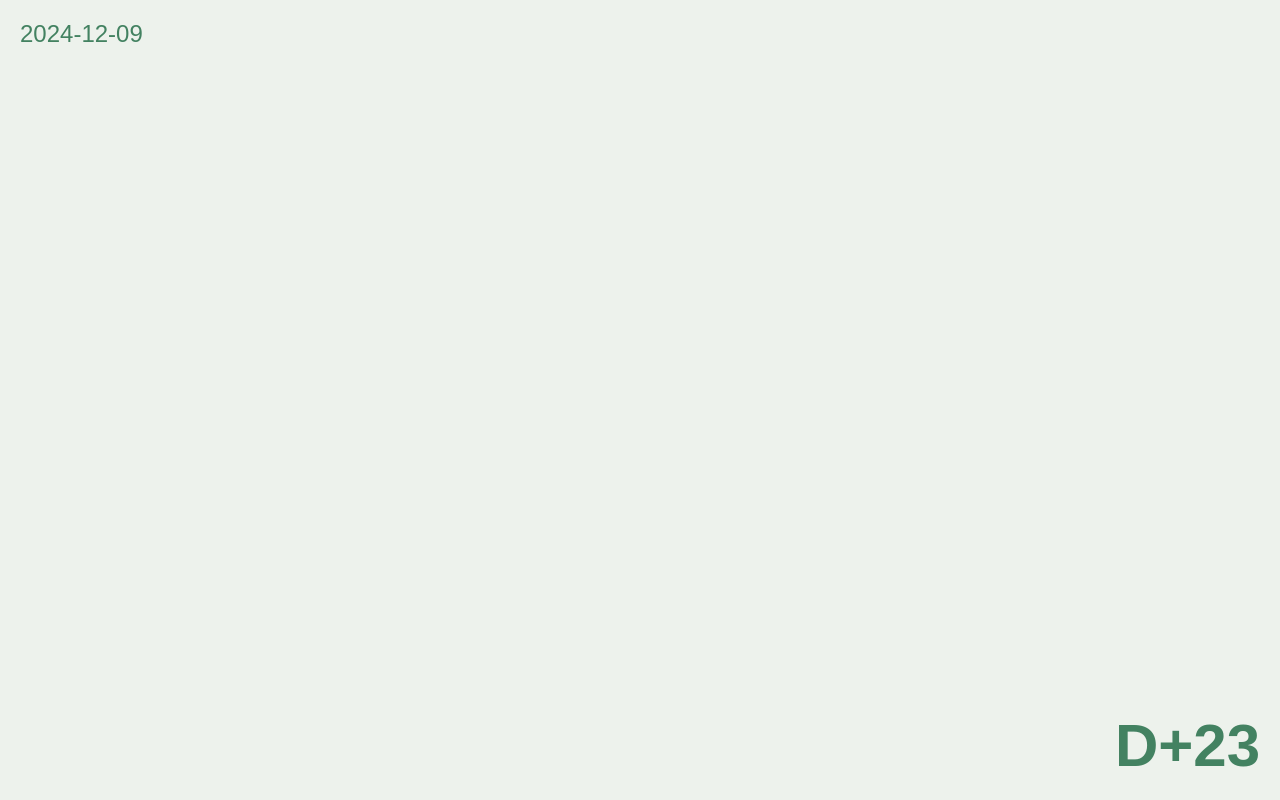
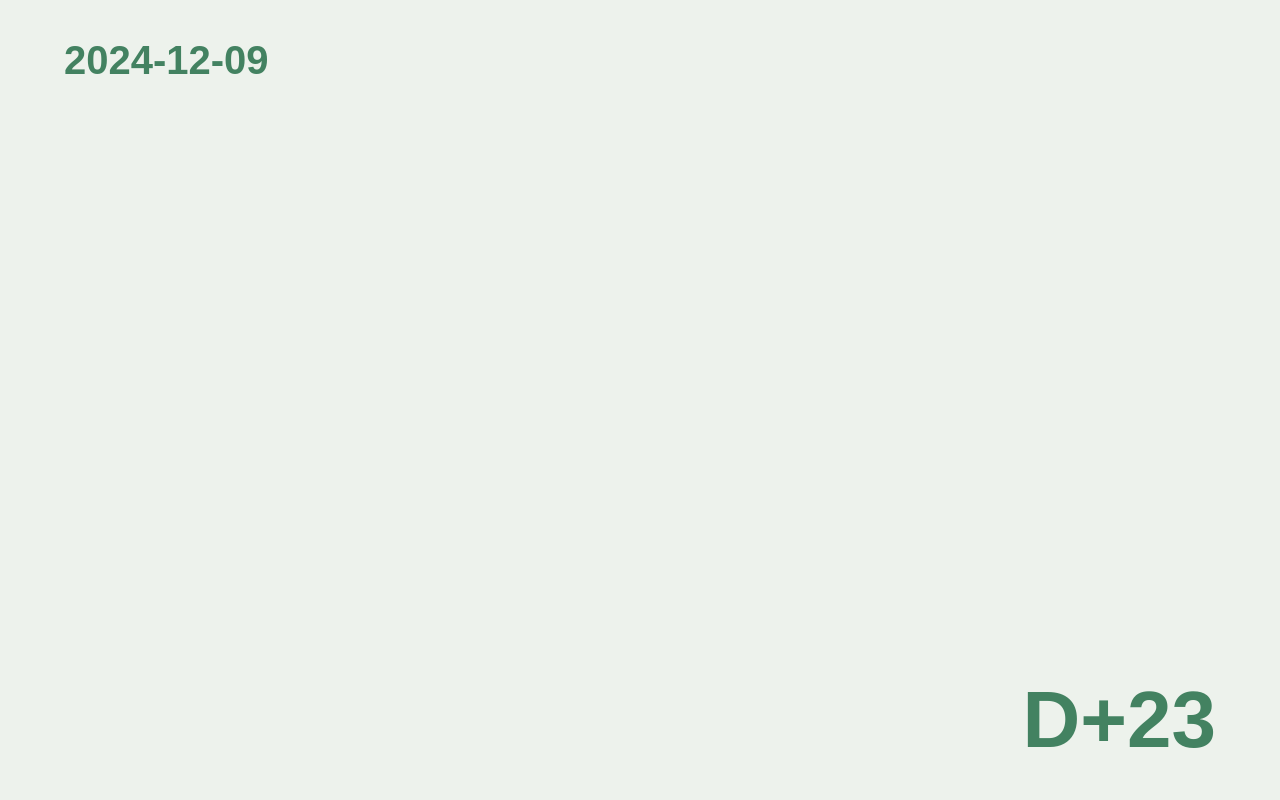
Before and after one commit to gun5299/gun5299.github.io, a plain HTML site: page index.html in a window 1280 px wide. Drawn offline with Linux system fonts and the light colour scheme.

Commit message:
Update index.html

```diff
--- a/index.html
+++ b/index.html
@@ -3,52 +3,59 @@
 <head>
     <meta charset="UTF-8">
     <meta name="viewport" content="width=device-width, initial-scale=1.0">
-    <title>동적 텍스트 크기 조정</title>
+    <title>화면 적응형 D-Day</title>
     <style>
         body {
             margin: 0;
             padding: 0;
-            height: 100vh;
             display: flex;
+            flex-direction: column;
+            justify-content: space-between;
+            align-items: center;
             background-color: #EDF2EC; /* 배경색 */
             font-family: Arial, sans-serif;
-            position: relative;
-        }
-
-        /* 좌측 상단 날짜 */
-        .date-display {
-            position: absolute;
-            top: 20px;
-            left: 20px;
-            font-size: 24px;
-            color: #438261;
-        }
-
-        /* 우측 하단 디데이 */
-        .count-display {
-            position: absolute;
-            bottom: 20px;
-            right: 20px;
-            width: 50%; /* 텍스트가 가로 크기를 초과하지 않도록 너비 제한 */
-            text-align: right;
-            color: #438261;
-            font-weight: bold;
-            white-space: nowrap;
+            height: 100vh;
             overflow: hidden;
         }
 
-        .count-display span {
-            display: inline-block;
-            font-size: 60px; /* 기본 폰트 크기 */
+        /* 날짜 스타일 (좌측 상단) */
+        .date-display {
+            position: absolute;
+            top: 5%;
+            left: 5%;
+            text-align: left;
             font-weight: bold;
             color: #438261;
+            line-height: 1;
+        }
+
+        /* 디데이 스타일 (우측 하단) */
+        .count-display {
+            position: absolute;
+            bottom: 5%;
+            right: 5%;
+            text-align: right;
+            font-weight: bold;
+            color: #438261;
+            line-height: 1;
+        }
+
+        /* 텍스트가 화면 크기에 따라 변경되도록 기본 설정 */
+        .text {
+            margin: 0;
+            padding: 0;
+            font-size: 10vw; /* 화면 크기에 비례하는 폰트 크기 */
+            white-space: nowrap;
         }
     </style>
 </head>
 <body>
-    <div class="date-display" id="date-display">YYYY-MM-DD</div>
-    <div class="count-display" id="count-display">
-        <span>D+??</span>
+    <!-- 날짜 및 디데이 표시 -->
+    <div class="date-display">
+        <p class="text" id="date-text">YYYY-MM-DD</p>
+    </div>
+    <div class="count-display">
+        <p class="text" id="count-text">D+??</p>
     </div>
 
     <script>
@@ -56,43 +63,46 @@
         const goalDate = "2024-12-09";
 
         // 날짜 표시 업데이트
-        document.getElementById("date-display").textContent = goalDate;
+        document.getElementById("date-text").textContent = goalDate;
 
         // D-Day 계산 함수
         function calculateDday() {
             const today = new Date(); // 현재 시간
-            const targetDate = new Date(goalDate); // 목표 시간
+            const targetDate = new Date(goalDate); // 목표 날짜
             const diffTime = today - targetDate; // 밀리초 차이 계산
             const diffDays = Math.floor(diffTime / (1000 * 60 * 60 * 24)); // 일 단위로 변환
-            return diffDays >= 0 ? `D+${diffDays}` : `D${diffDays}`; // D+N 또는 D-N 형태 반환
-        }
-
-        // 실시간 디데이 업데이트
-        function updateDday() {
-            const countElement = document.querySelector(".count-display span");
-            countElement.textContent = calculateDday();
-            adjustFontSize(countElement); // 텍스트 크기 조정
+            return diffDays >= 0 ? `D+${diffDays}` : `D${diffDays}`;
         }
 
         // 텍스트 크기 조정 함수
-        function adjustFontSize(element) {
-            const parent = element.parentNode; // 부모 요소
-            const parentWidth = parent.clientWidth; // 부모 요소의 너비
-            let fontSize = parseInt(window.getComputedStyle(element).fontSize, 300); // 현재 폰트 크기
-            element.style.fontSize = `${fontSize}px`; // 폰트 크기 초기화
+        function adjustFontSize() {
+            // 화면 크기에 따라 폰트 크기 자동 조정
+            const dateText = document.getElementById("date-text");
+            const countText = document.getElementById("count-text");
 
-            // 텍스트가 부모 요소 너비를 초과할 경우 폰트 크기 축소
-            while (element.scrollWidth > parentWidth && fontSize > 10) {
-                fontSize -= 1; // 폰트 크기 감소
-                element.style.fontSize = `${fontSize}px`;
-            }
+            const vw = window.innerWidth; // 화면 너비
+            const vh = window.innerHeight; // 화면 높이
+
+            // 폰트 크기를 뷰포트 크기에 맞게 조정 (날짜와 디데이의 텍스트 비율을 따로 조정 가능)
+            dateText.style.fontSize = `${Math.min(vw, vh) * 0.05}px`; // 날짜는 화면 크기의 5%
+            countText.style.fontSize = `${Math.min(vw, vh) * 0.1}px`; // 디데이는 화면 크기의 10%
         }
 
-        // 1초마다 디데이 업데이트
+        // D-Day 업데이트
+        function updateDday() {
+            const countElement = document.getElementById("count-text");
+            countElement.textContent = calculateDday();
+        }
+
+        // 화면 크기 변경 시 폰트 크기 조정
+        window.addEventListener("resize", adjustFontSize);
+
+        // 초기화
+        adjustFontSize(); // 첫 로드 시 폰트 크기 조정
+        updateDday(); // 디데이 텍스트 초기화
+
+        // 1초마다 디데이 업데이트 (실시간 반영)
         setInterval(updateDday, 1000);
-
-        // 페이지 로드 시 초기화
-        updateDday();
     </script>
 </body>
 </html>
```
